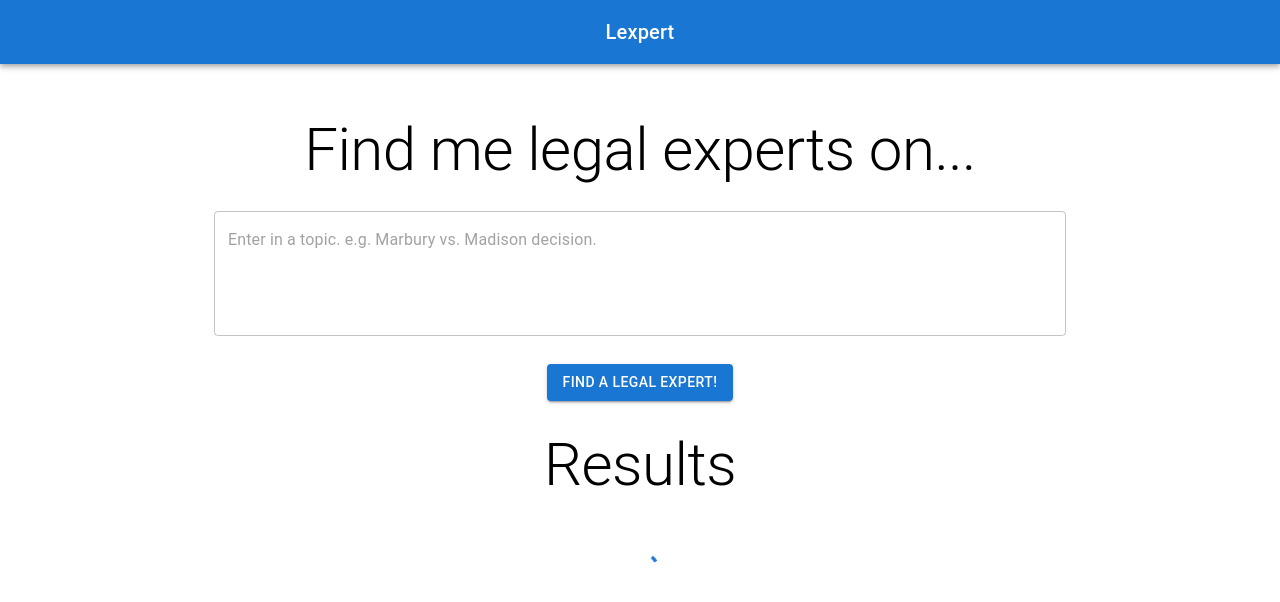
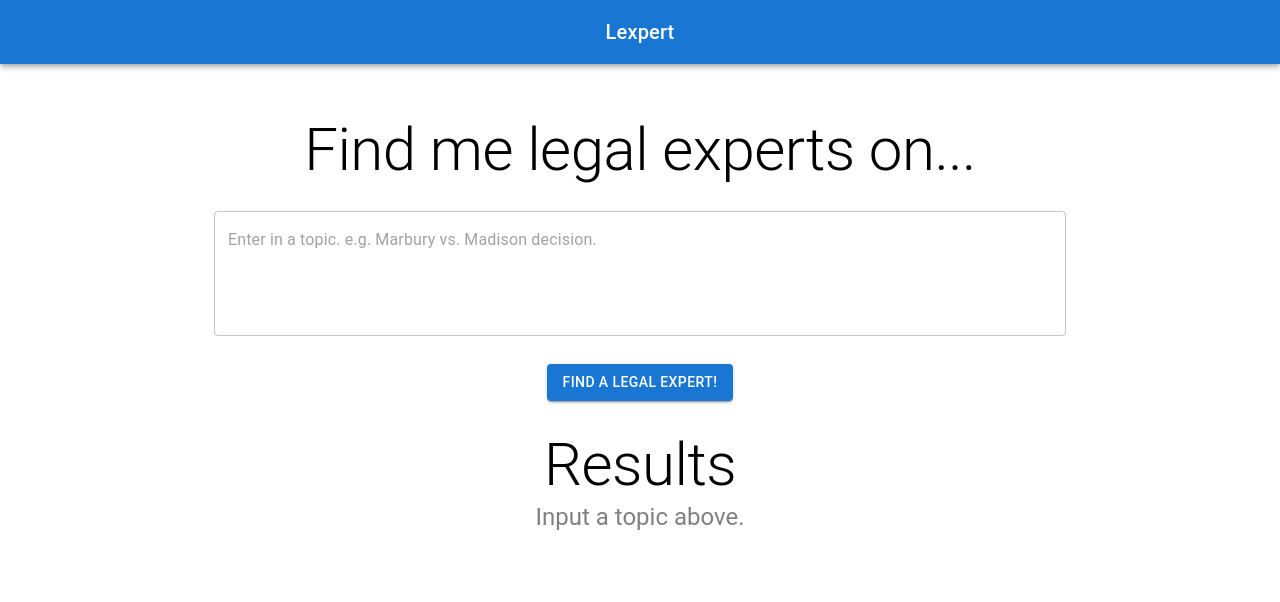
Before and after one commit to annacai44/lexpert, a React (Create React App) app: page / in a window 1280 px wide. Shown: the top 602 px of the page. Built offline with nearby package versions, Linux system fonts and the light colour scheme.

Commit message:
format response, edit query, include placeholder text when there is no response

```diff
--- a/src/Homepage/Homepage.css
+++ b/src/Homepage/Homepage.css
@@ -18,3 +18,13 @@
     margin: auto;
     margin-top: 50px;
 }
+
+.response {
+    text-align: left;
+    margin-bottom: 30px;
+}
+
+.no-response-placeholder {
+    margin-top: 20px;
+    color: gray;
+}
--- a/src/Homepage/Homepage.jsx
+++ b/src/Homepage/Homepage.jsx
@@ -15,14 +15,16 @@ function formatLegalExperts(text) {
 function Homepage() {
   const [topic, setTopic] = useState("");
   const [perplexityResponse, setPerplexityResponse] = useState(null);
+  const [sentRequest, setSentRequest] = useState(false);
   const [location, setLocation] = useState("");
   const [specialization, setSpecialization] = useState("");
   const [university, setUniversity] = useState("");
 
   const systemMessage = "Be precise and concise. The more information you provide, the better the results.";
-  const userRequest = `Find me legal experts on ${topic}. Provide the person's position, description, expertise, and perspective. Number each person.`;
+  const userRequest = `Find me legal experts on ${topic}. Provide the person's position, description, expertise indented. Number each person. Only include people who are alive today. Do not output any other text other than the info above!`;
 
   const sendRequest = async () => {
+    setSentRequest(true);
       try {
         console.log(userRequest);
           const response = await axios.post("http://localhost:5002/api/chat", {
@@ -112,10 +114,14 @@ function Homepage() {
       </Typography>
 
       {perplexityResponse ?
-        <Typography variant="h5" id="response-text">{formatLegalExperts(perplexityResponse.choices[0].message.content)}</Typography> :
+        <div className="response" dangerouslySetInnerHTML={{ __html: formatLegalExperts(perplexityResponse.choices[0].message.content) }} /> :
+        sentRequest ?
         <Box id="loading-icon">
           <CircularProgress />
-        </Box>
+        </Box> :
+        <Typography className="no-response-placeholder" variant="h5">
+            Input a topic above.
+        </Typography>
       }
     </Container>
   )
```
